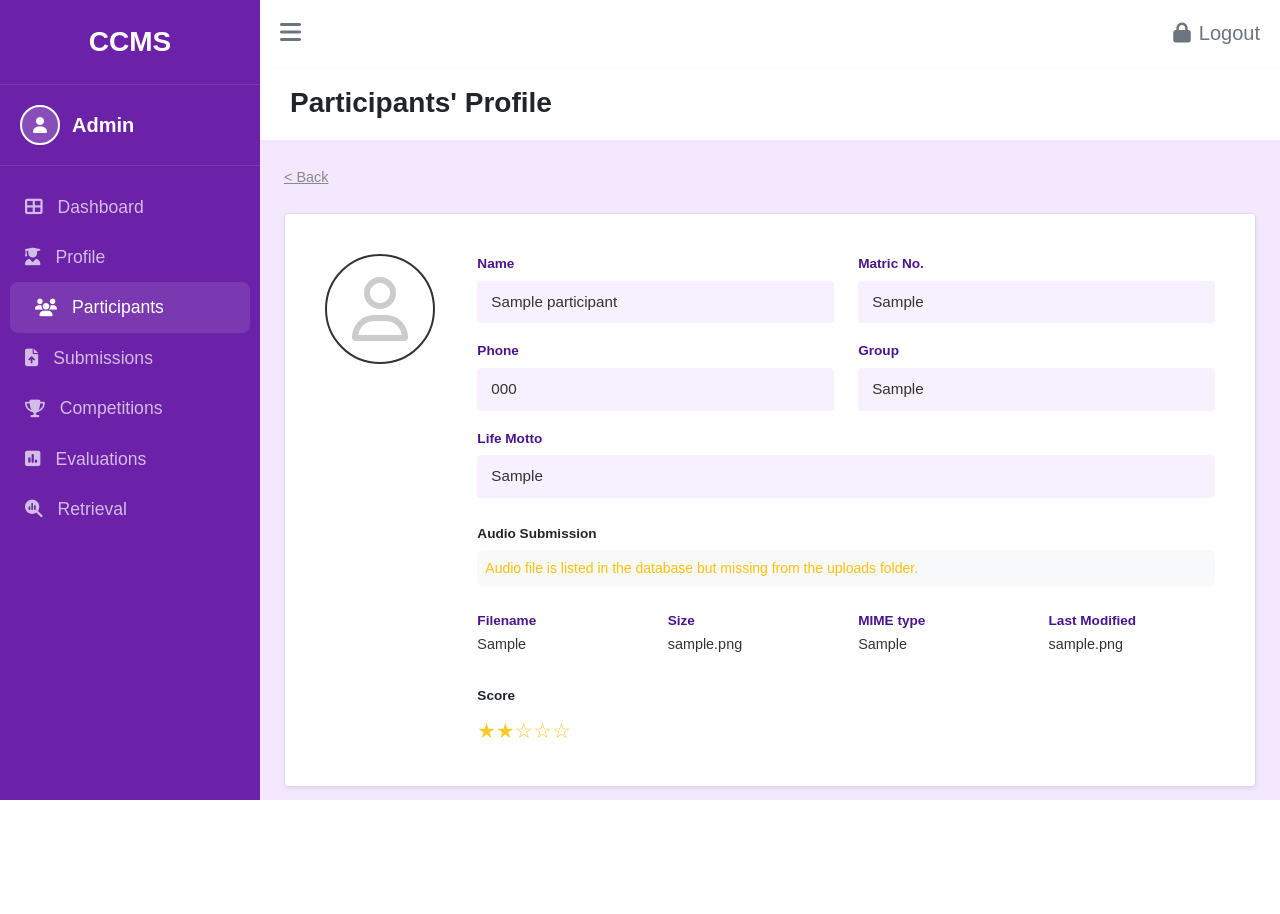
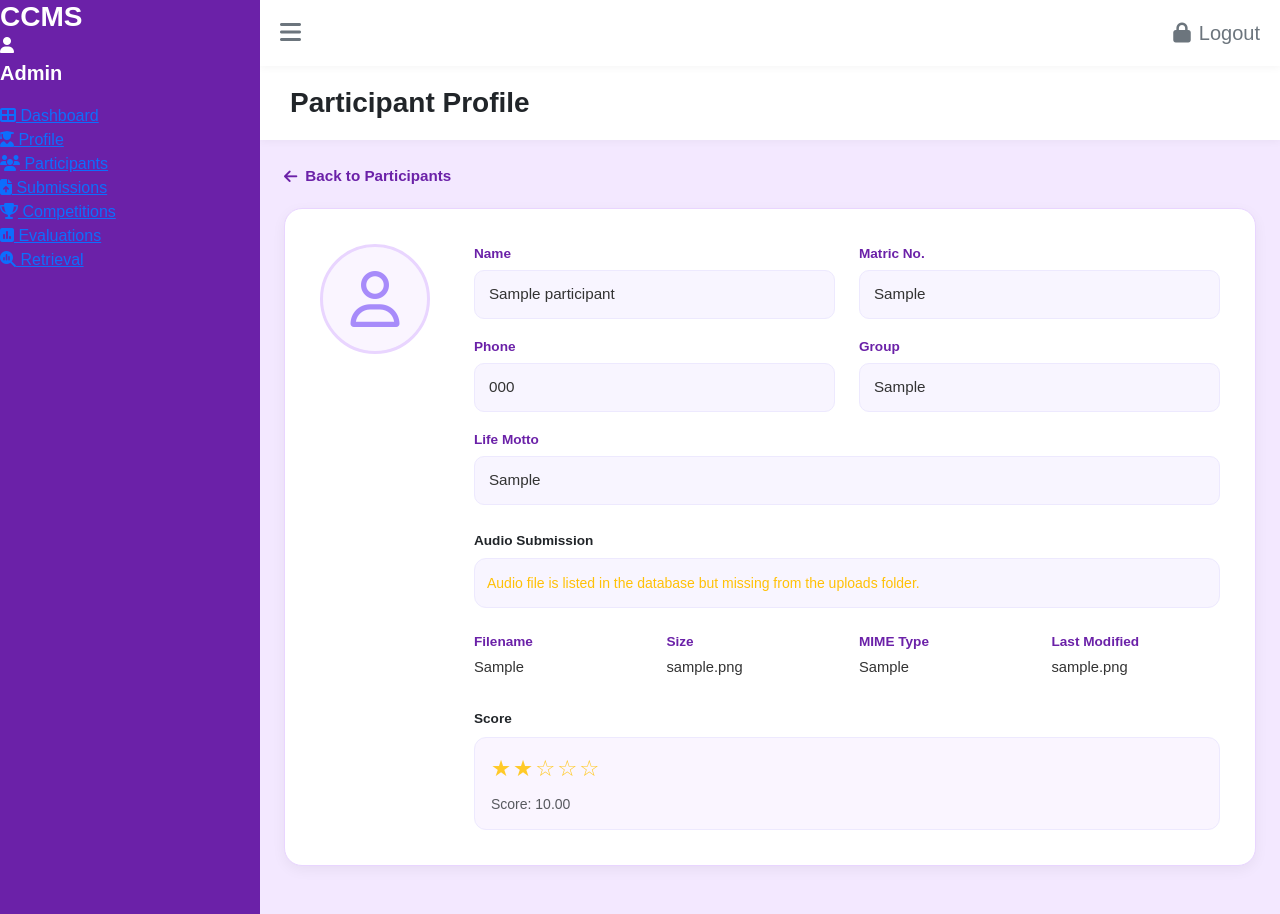
Before and after one commit to Khurraizy77/GR01, a PHP site: the page made by participant_profile.php in a window 1280 px wide. Before the commit the page ends 800 px from the top, so only its background shows below. Run offline with PHP 8.4, Linux system fonts and the light colour scheme; the visitor is signed in with stand-in values (Sample User, id 1); tables that the repository leaves empty or names only in its code hold one stand-in row (values such as "Sample post"); some libraries are stand-ins or nearby versions.

Commit message:
participant_profile.php

```diff
--- a/participant_profile.php
+++ b/participant_profile.php
@@ -14,19 +14,30 @@ $filesize_formatted = "0.00 KB";
 $mime_type = "N/A";
 $last_modified = "N/A";
 $audio_file_exists = false;
+$audio_src = "";
 
-if (isset($_GET['matric'])) {
-    $matric_no = $_GET['matric'];
+if (isset($_GET['matric']) && !empty($_GET['matric'])) {
+    $matric_no = trim($_GET['matric']);
 
     try {
-        // Updated query to explicitly fetch your new database columns
-        $query = "SELECT p.*, s.audio_path, s.file_size, s.mime_type, s.file_modified, e.score
+        $query = "SELECT
+                    p.*,
+                    s.audio_path,
+                    s.file_size,
+                    s.mime_type,
+                    s.file_modified,
+                    e.score
                   FROM participants p
                   LEFT JOIN submissions s ON p.matric_no = s.matric_no
                   LEFT JOIN evaluations e ON p.matric_no = e.matric_no
                   WHERE p.matric_no = ?";
 
         $stmt = mysqli_prepare($conn, $query);
+
+        if (!$stmt) {
+            throw new Exception("Failed to prepare participant query.");
+        }
+
         mysqli_stmt_bind_param($stmt, "s", $matric_no);
         mysqli_stmt_execute($stmt);
         $result = mysqli_stmt_get_result($stmt);
@@ -34,15 +45,19 @@ if (isset($_GET['matric'])) {
         mysqli_stmt_close($stmt);
 
         if ($student && !empty($student['audio_path'])) {
+            $audio_src = $student['audio_path'];
             $filename = basename($student['audio_path']);
-            $audio_file_exists = file_exists(__DIR__ . DIRECTORY_SEPARATOR . str_replace(['/', '\\'], DIRECTORY_SEPARATOR, $student['audio_path']));
 
-            // Fetch values straight from the database columns
+            $normalized_path = str_replace(['/', '\\'], DIRECTORY_SEPARATOR, $student['audio_path']);
+            $absolute_path = __DIR__ . DIRECTORY_SEPARATOR . ltrim($normalized_path, DIRECTORY_SEPARATOR);
+
+            $audio_file_exists = file_exists($absolute_path);
+
             $filesize_formatted = !empty($student['file_size']) ? $student['file_size'] : "0.00 KB";
             $mime_type = !empty($student['mime_type']) ? $student['mime_type'] : "audio/mpeg";
             $last_modified = !empty($student['file_modified']) ? $student['file_modified'] : "N/A";
         }
-    } catch (mysqli_sql_exception $e) {
+    } catch (Throwable $e) {
         error_log("Profile Fetch Error: " . $e->getMessage());
     }
 }
@@ -50,44 +65,192 @@ if (isset($_GET['matric'])) {
 if (!$student) {
     die("Participant record reference not provided or missing from database storage.");
 }
+
+$score = isset($student['score']) ? (float)$student['score'] : 0;
 ?>
 <!DOCTYPE html>
 <html lang="en">
 <head>
     <meta charset="UTF-8">
     <meta name="viewport" content="width=device-width, initial-scale=1.0">
-    <title>Participants' Profile - CCMS</title>
-    <link rel="stylesheet" href="css/bootstrap.min.css">
-    <link rel="stylesheet" href="https://cdnjs.cloudflare.com/ajax/libs/font-awesome/6.4.0/css/all.min.css">
+    <title>Participant Profile - CCMS</title>
+
+    <!-- Bootstrap CDN -->
+    <link href="https://cdn.jsdelivr.net/npm/bootstrap@5.3.3/dist/css/bootstrap.min.css" rel="stylesheet">
+
+    <!-- Font Awesome CDN -->
+    <link href="https://cdnjs.cloudflare.com/ajax/libs/font-awesome/6.5.2/css/all.min.css" rel="stylesheet">
+
+    <!-- Custom CSS -->
+    <link rel="stylesheet" href="./css/app.css">
+
     <style>
-        body, html { height: 100%; background-color: #f3e8ff; font-family: sans-serif; overflow-x: hidden; }
-        .wrapper { display: flex; width: 100%; align-items: stretch; height: 100vh; }
-        #sidebar { min-width: 260px; max-width: 260px; background-color: #6b21a8; color: #fff; transition: all 0.3s; display: flex; flex-direction: column; justify-content: space-between; }
-        #sidebar.active { margin-left: -260px; }
-        .sidebar-header { padding: 25px; text-align: center; border-bottom: 1px solid rgba(255,255,255,0.1); }
-        .admin-profile { padding: 20px; border-bottom: 1px solid rgba(255,255,255,0.1); display: flex; align-items: center; gap: 12px; }
-        .admin-avatar { width: 40px; height: 40px; border-radius: 50%; border: 2px solid white; display: flex; align-items: center; justify-content: center; background: rgba(255,255,255,0.2); }
-        #sidebar ul a { color: rgba(255,255,255,0.7); text-decoration: none; display: flex; align-items: center; gap: 15px; font-size: 1.1rem; padding: 12px 25px; transition: 0.2s; }
-        #sidebar ul a:hover, #sidebar ul a.active { color: #fff; background: rgba(255, 255, 255, 0.1); border-radius: 8px; margin: 0 10px; }
-        #content { width: 100%; overflow-y: auto; }
-        .navbar-custom { background-color: #fff; padding: 15px 20px; box-shadow: 0 2px 4px rgba(0,0,0,0.02); }
-        .header-banner { background-color: #fff; padding: 20px 30px; margin-bottom: 25px; box-shadow: 0 2px 4px rgba(0,0,0,0.02); }
-        .profile-container { background: #fff; border: 1px solid #e1d8f5; border-radius: 4px; padding: 40px; max-width: 1100px; }
-        .back-link { color: #888; text-decoration: underline; font-size: 0.9rem; margin-bottom: 25px; display: inline-block; }
-        .back-link:hover { color: #6b21a8; }
-        .avatar-circle { width: 110px; height: 110px; border-radius: 50%; border: 2px solid #333; display: flex; align-items: center; justify-content: center; font-size: 4rem; color: #ccc; background-color: #fff; }
-        .field-label { color: #4a148c; font-weight: bold; font-size: 0.85rem; margin-bottom: 6px; display: block; }
-        .field-box { background-color: #f6f0ff; border: none; border-radius: 4px; padding: 10px 14px; width: 100%; color: #333; font-size: 0.95rem; margin-bottom: 18px; min-height: 40px; display: flex; align-items: center; }
-        audio { width: 100%; filter: sepia(20%) saturate(70%) grayscale(10%) contrast(95%); margin-top: 5px; }
-        .meta-label { color: #4a148c; font-weight: bold; font-size: 0.85rem; margin-bottom: 2px; }
-        .meta-val { color: #333; font-size: 0.9rem; margin-bottom: 15px; word-break: break-all; }
-        .star-rating { color: #ffca28; font-size: 1.3rem; }
+        body, html {
+            min-height: 100%;
+            background-color: #f3e8ff;
+            font-family: Arial, sans-serif;
+            overflow-x: hidden;
+        }
+
+        .wrapper {
+            display: flex;
+            width: 100%;
+            min-height: 100vh;
+        }
+
+        #sidebar {
+            min-width: 260px;
+            max-width: 260px;
+            background-color: #6b21a8;
+            color: #fff;
+            transition: all 0.3s;
+            display: flex;
+            flex-direction: column;
+            justify-content: space-between;
+        }
+
+        #sidebar.active {
+            margin-left: -260px;
+        }
+
+        #content {
+            flex: 1;
+            overflow-y: auto;
+        }
+
+        .navbar-custom {
+            background-color: #fff;
+            padding: 15px 20px;
+            box-shadow: 0 2px 8px rgba(0,0,0,0.04);
+        }
+
+        .header-banner {
+            background-color: #fff;
+            padding: 20px 30px;
+            margin-bottom: 25px;
+            box-shadow: 0 2px 8px rgba(0,0,0,0.04);
+        }
+
+        .profile-container {
+            background: #fff;
+            border: 1px solid #e9d5ff;
+            border-radius: 18px;
+            padding: 35px;
+            max-width: 1100px;
+            box-shadow: 0 4px 14px rgba(0,0,0,0.05);
+        }
+
+        .back-link {
+            color: #6b21a8;
+            text-decoration: none;
+            font-size: 0.95rem;
+            margin-bottom: 20px;
+            display: inline-flex;
+            align-items: center;
+            gap: 8px;
+            font-weight: 600;
+        }
+
+        .back-link:hover {
+            color: #581c87;
+        }
+
+        .avatar-circle {
+            width: 110px;
+            height: 110px;
+            border-radius: 50%;
+            border: 3px solid #e9d5ff;
+            display: flex;
+            align-items: center;
+            justify-content: center;
+            font-size: 3.5rem;
+            color: #a78bfa;
+            background-color: #faf5ff;
+        }
+
+        .field-label {
+            color: #6b21a8;
+            font-weight: 700;
+            font-size: 0.85rem;
+            margin-bottom: 6px;
+            display: block;
+        }
+
+        .field-box {
+            background-color: #f8f5ff;
+            border: 1px solid #ede9fe;
+            border-radius: 10px;
+            padding: 12px 14px;
+            width: 100%;
+            color: #333;
+            font-size: 0.95rem;
+            margin-bottom: 18px;
+            min-height: 46px;
+            display: flex;
+            align-items: center;
+        }
+
+        .audio-box {
+            background-color: #f8f5ff;
+            border: 1px solid #ede9fe;
+            border-radius: 12px;
+            padding: 12px;
+        }
+
+        audio {
+            width: 100%;
+            margin-top: 5px;
+        }
+
+        .meta-label {
+            color: #6b21a8;
+            font-weight: 700;
+            font-size: 0.85rem;
+            margin-bottom: 4px;
+        }
+
+        .meta-val {
+            color: #333;
+            font-size: 0.92rem;
+            margin-bottom: 15px;
+            word-break: break-word;
+        }
+
+        .star-rating {
+            color: #ffca28;
+            font-size: 1.4rem;
+            letter-spacing: 2px;
+        }
+
+        .score-box {
+            background: #faf5ff;
+            border: 1px solid #ede9fe;
+            border-radius: 12px;
+            padding: 14px 16px;
+        }
+
+        @media (max-width: 768px) {
+            #sidebar {
+                margin-left: -260px;
+                position: fixed;
+                min-height: 100vh;
+                z-index: 999;
+            }
+
+            #sidebar.active {
+                margin-left: 0;
+            }
+
+            .profile-container {
+                padding: 24px 18px;
+            }
+        }
     </style>
-    <link rel="stylesheet" href="css/app.css">
 </head>
 <body>
 
 <div class="wrapper">
+
     <?php
         $current_page = 'participants.php';
         include 'sidebar.php';
@@ -98,21 +261,24 @@ if (!$student) {
             <button type="button" id="sidebarCollapse" class="btn p-0 border-0 fs-4 text-secondary">
                 <i class="fa-solid fa-bars"></i>
             </button>
+
             <a href="logout.php" class="text-secondary text-decoration-none d-flex align-items-center gap-2 fs-5">
                 <i class="fa-solid fa-lock"></i> Logout
             </a>
         </nav>
 
         <div class="header-banner">
-            <h3 class="fw-bold m-0 text-dark">Participants' Profile</h3>
+            <h3 class="fw-bold m-0 text-dark">Participant Profile</h3>
         </div>
 
         <div class="container-fluid px-4 mb-5">
-            <a href="participants.php" class="back-link">< Back</a>
+            <a href="participants.php" class="back-link">
+                <i class="fa-solid fa-arrow-left"></i> Back to Participants
+            </a>
 
-            <div class="profile-container shadow-sm">
-                <div class="row">
-                    <div class="col-md-2 text-center text-md-start mb-4 mb-md-0">
+            <div class="profile-container">
+                <div class="row g-4">
+                    <div class="col-md-2 text-center text-md-start">
                         <div class="avatar-circle mx-auto mx-md-0">
                             <i class="fa-regular fa-user"></i>
                         </div>
@@ -122,33 +288,52 @@ if (!$student) {
                         <div class="row">
                             <div class="col-md-6">
                                 <span class="field-label">Name</span>
-                                <div class="field-box"><?php echo htmlspecialchars($student['name']); ?></div>
+                                <div class="field-box">
+                                    <?php echo htmlspecialchars($student['name'] ?? 'N/A'); ?>
                                 </div>
+                            </div>
+
                             <div class="col-md-6">
                                 <span class="field-label">Matric No.</span>
-                                <div class="field-box"><?php echo htmlspecialchars($student['matric_no']); ?></div>
+                                <div class="field-box">
+                                    <?php echo htmlspecialchars($student['matric_no'] ?? 'N/A'); ?>
                                 </div>
+                            </div>
+
                             <div class="col-md-6">
                                 <span class="field-label">Phone</span>
-                                <div class="field-box"><?php echo htmlspecialchars($student['phone'] ?? 'N/A'); ?></div>
+                                <div class="field-box">
+                                    <?php echo htmlspecialchars($student['phone'] ?? 'N/A'); ?>
                                 </div>
+                            </div>
+
                             <div class="col-md-6">
                                 <span class="field-label">Group</span>
-                                <div class="field-box"><?php echo htmlspecialchars($student['student_group']); ?></div>
+                                <div class="field-box">
+                                    <?php echo htmlspecialchars($student['student_group'] ?? 'N/A'); ?>
                                 </div>
+                            </div>
+
                             <div class="col-12">
                                 <span class="field-label">Life Motto</span>
-                                <div class="field-box"><?php echo htmlspecialchars($student['life_motto'] ?? ' '); ?></div>
+                                <div class="field-box">
+                                    <?php echo htmlspecialchars($student['life_motto'] ?? ''); ?>
+                                </div>
                             </div>
                         </div>
 
                         <div class="mt-2">
-                            <span class="field-label text-dark fw-bold">Audio Submission</span>
-                            <div class="rounded p-2 bg-light border-0 d-flex align-items-center mb-4">
+                            <span class="field-label text-dark">Audio Submission</span>
+                            <div class="audio-box mb-4">
                                 <?php if ($audio_file_exists): ?>
-                                    <audio controls src="<?php echo htmlspecialchars($student['audio_path']); ?>"></audio>
-                                <?php elseif (!empty($student['audio_path'])): ?>
-                                    <span class="text-warning small">Audio file is listed in the database but missing from the uploads folder.</span>
+                                    <audio controls>
+                                        <source src="<?php echo htmlspecialchars($audio_src); ?>" type="<?php echo htmlspecialchars($mime_type); ?>">
+                                        Your browser does not support the audio element.
+                                    </audio>
+                                <?php elseif (!empty($audio_src)): ?>
+                                    <span class="text-warning small">
+                                        Audio file is listed in the database but missing from the uploads folder.
+                                    </span>
                                 <?php else: ?>
                                     <span class="text-muted small">No audio submission uploaded.</span>
                                 <?php endif; ?>
@@ -160,14 +345,17 @@ if (!$student) {
                                 <div class="meta-label">Filename</div>
                                 <div class="meta-val"><?php echo htmlspecialchars($filename); ?></div>
                             </div>
+
                             <div class="col-sm-3">
                                 <div class="meta-label">Size</div>
                                 <div class="meta-val"><?php echo htmlspecialchars($filesize_formatted); ?></div>
                             </div>
+
                             <div class="col-sm-3">
-                                <div class="meta-label">MIME type</div>
+                                <div class="meta-label">MIME Type</div>
                                 <div class="meta-val"><?php echo htmlspecialchars($mime_type); ?></div>
                             </div>
+
                             <div class="col-sm-3">
                                 <div class="meta-label">Last Modified</div>
                                 <div class="meta-val"><?php echo htmlspecialchars($last_modified); ?></div>
@@ -175,10 +363,10 @@ if (!$student) {
                         </div>
 
                         <div class="mt-3">
-                            <div class="meta-label text-dark fw-bold mb-2">Score</div>
+                            <div class="meta-label text-dark mb-2">Score</div>
+                            <div class="score-box">
                                 <div class="star-rating">
                                     <?php
-                                    $score = $student['score'] ?? 0;
                                         if ($score >= 80) echo '★★★★★';
                                         elseif ($score >= 60) echo '★★★★☆';
                                         elseif ($score >= 40) echo '★★★☆☆';
@@ -186,21 +374,33 @@ if (!$student) {
                                         else echo '<span class="text-muted small">Not evaluated</span>';
                                     ?>
                                 </div>
+                                <?php if ($score > 0): ?>
+                                    <div class="text-muted small mt-2">
+                                        Score: <?php echo htmlspecialchars(number_format($score, 2)); ?>
+                                    </div>
+                                <?php endif; ?>
+                            </div>
                         </div>
 
                     </div>
                 </div>
             </div>
         </div>
-
     </div>
 </div>
 
 <script>
-    document.getElementById('sidebarCollapse').addEventListener('click', function () {
-        document.getElementById('sidebar').classList.toggle('active');
+    const sidebarBtn = document.getElementById('sidebarCollapse');
+    const sidebar = document.getElementById('sidebar');
+
+    if (sidebarBtn && sidebar) {
+        sidebarBtn.addEventListener('click', function () {
+            sidebar.classList.toggle('active');
         });
+    }
 </script>
-<script src="js/bootstrap.bundle.min.js"></script>
+
+<script src="https://cdn.jsdelivr.net/npm/bootstrap@5.3.3/dist/js/bootstrap.bundle.min.js"></script>
+
 </body>
 </html>
```
Lines whose indentation alone changed are shown as unchanged.
